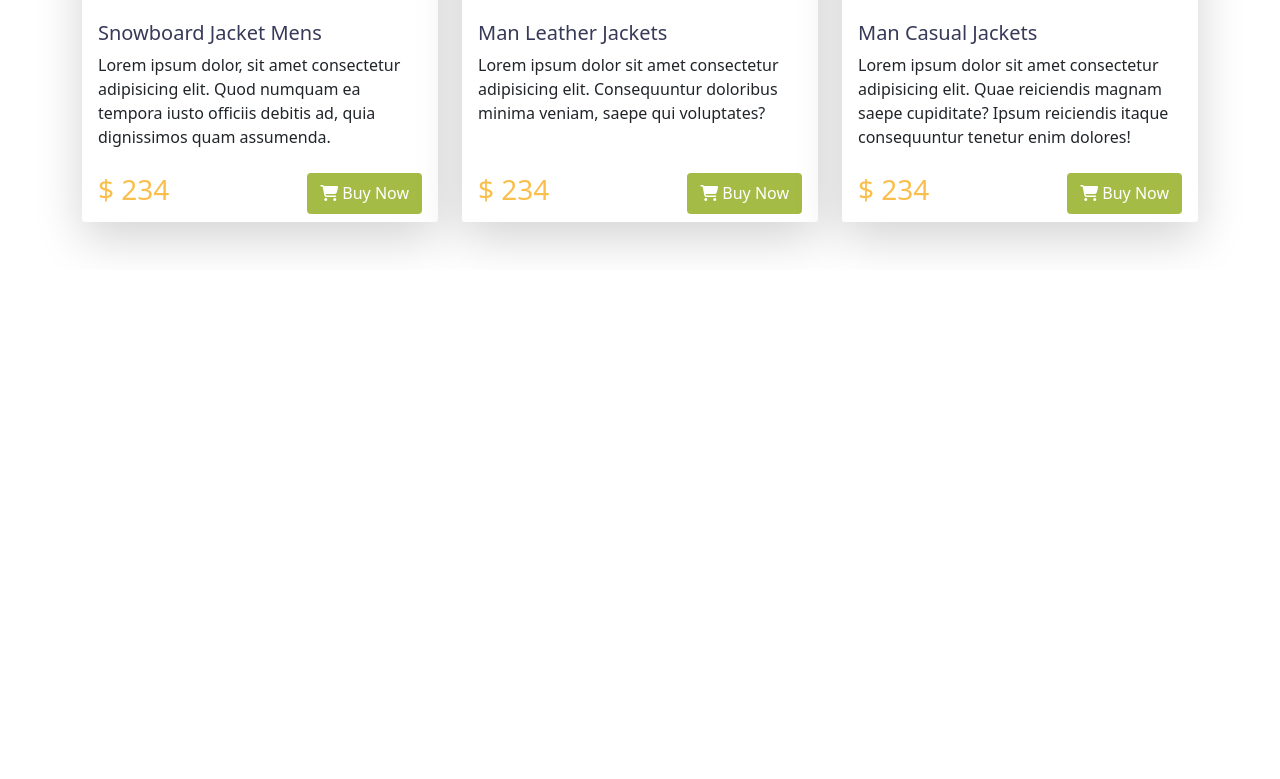
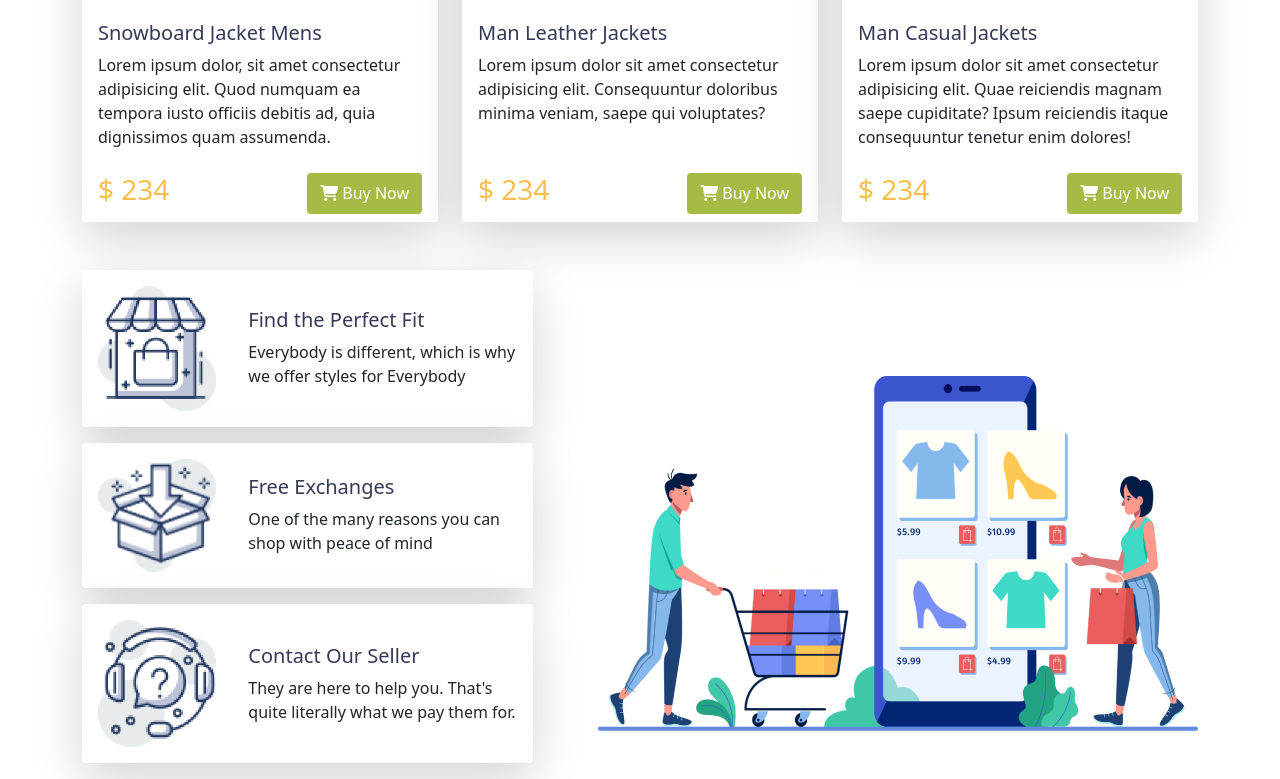
Before and after one commit to Diganta165/penguin-fashion-practice, a plain HTML site: page index.html in a window 1280 px wide. Shown: the part 2055-2834 px from the top of the page. Before the commit the page ends 2325 px from the top, so only its background shows below. Drawn offline with nearby package versions, Linux system fonts and the light colour scheme.

Commit message:
Last Section done now need to do responsive

```diff
--- a/index.html
+++ b/index.html
@@ -192,6 +192,73 @@
             </div>
         </section>
 
+        <!-- Bottom Section  -->
+        <section>
+          <div class="container">
+            <div class="row">
+              <div class="col-lg-5 d-flex ">
+                <div  class="order-sm-2">
+                  <div class="perfect-fit">
+                    <div class="card mb-3 border-0 shadow-lg" style="max-width: 540px;">
+                      <div class="row g-0">
+                        <div class="col-md-4 p-3">
+                          <img src="icons/image 12.png" class="img-fluid rounded-start" alt="...">
+                        </div>
+                        <div class="col-md-8 d-flex align-items-center">
+                          <div class="card-body">
+                            <h5 class="card-title hightlight-color-two">Find the Perfect Fit</h5>
+                            <p class="card-text">Everybody is different, which is why we offer styles for Everybody</p>
+
+                          </div>
+                        </div>
+                      </div>
+                    </div>
+                  </div>
+                  <div class="free-exchanges">
+                    <div class="card mb-3 border-0 shadow-lg" style="max-width: 540px;">
+                      <div class="row g-0">
+                        <div class="col-md-4 p-3">
+                          <img src="icons/image 13.png" class="img-fluid rounded-start" alt="...">
+                        </div>
+                        <div class="col-md-8 d-flex align-items-center">
+                          <div class="card-body">
+                            <h5 class="card-title hightlight-color-two">Free Exchanges</h5>
+                            <p class="card-text">One of the many reasons you can shop with peace of mind</p>
+
+                          </div>
+                        </div>
+                      </div>
+                    </div>
+                  </div>
+                  <div class="contact-seller">
+                    <div class="card mb-3 border-0 shadow-lg" style="max-width: 540px;">
+                      <div class="row g-0">
+                        <div class="col-md-4 p-3">
+                          <img src="icons/image 14.png " class="img-fluid rounded-start" alt="...">
+                        </div>
+                        <div class="col-md-8 d-flex align-items-center">
+                          <div class="card-body">
+                            <h5 class="card-title hightlight-color-two">Contact Our Seller</h5>
+                            <p class="card-text">They are here to help you. That's quite literally what we pay them for.
+                            </p>
+
+                          </div>
+                        </div>
+                      </div>
+                    </div>
+                  </div>
+                </div>
+              </div>
+              <div class="col-lg-7 d-flex align-items-end justify-content-end pb-5">
+                <div class="  order-sm-1">
+                  <img src="images/shopppingSectionImage.png" alt="">
+                </div>
+              </div>
+            </div>
+
+          </div>
+        </section>
+
     </main>
 
     <footer>
```
